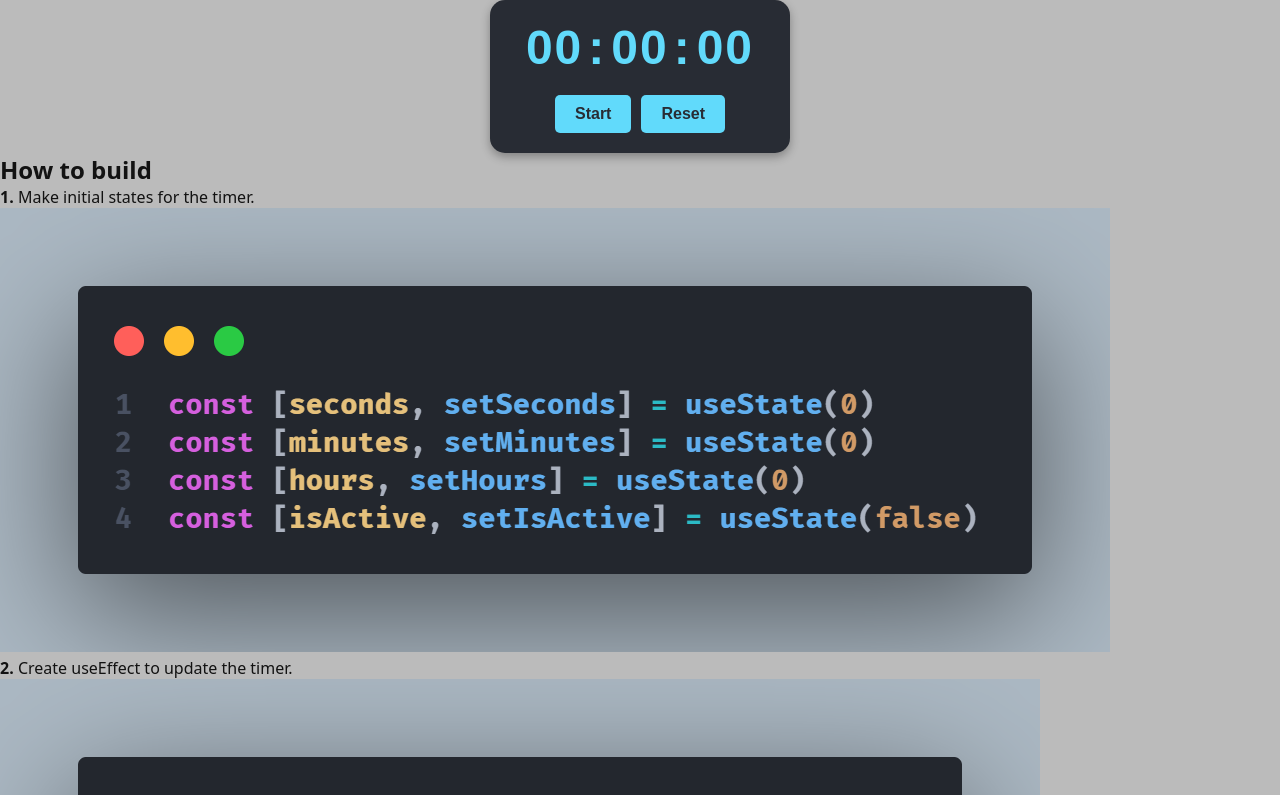
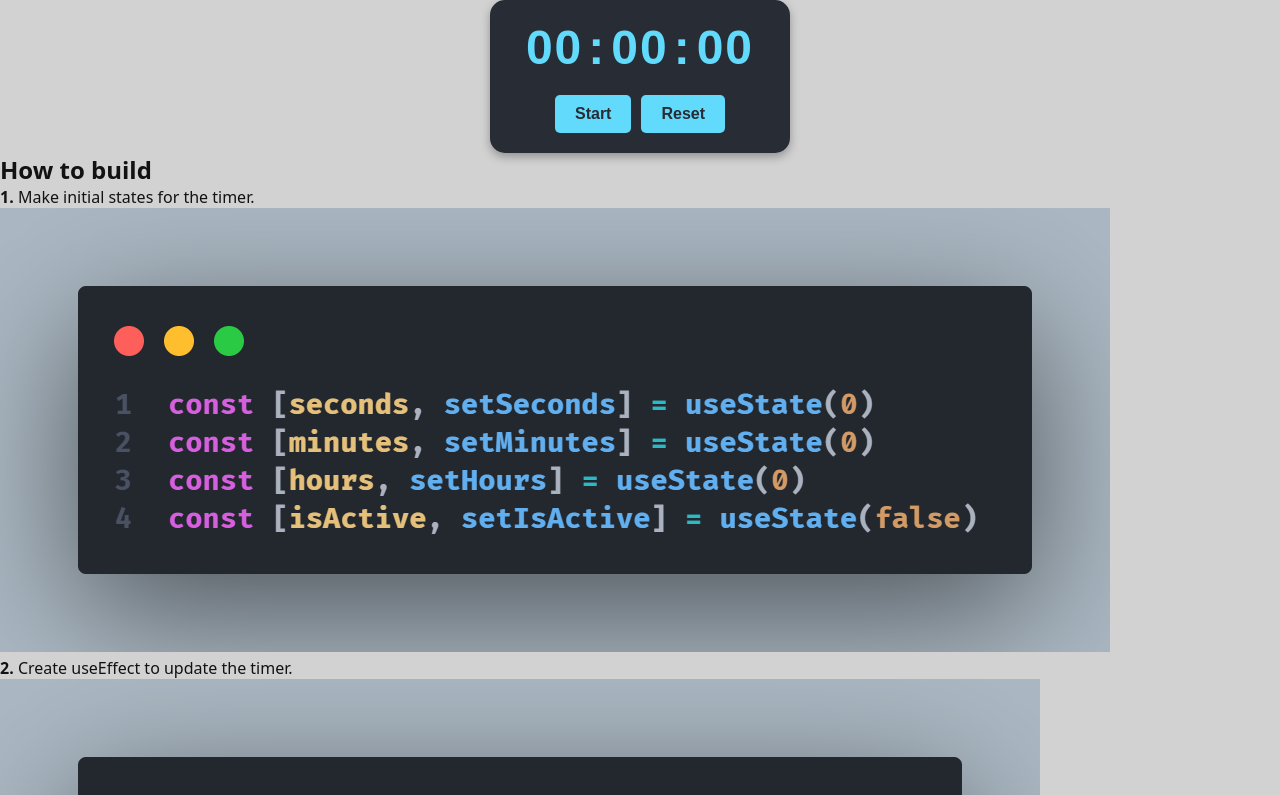
Before and after one commit to Espadv69/useState-Advanced, a React (Vite) app in the folder ChronoMaster/: page / in a window 1280 px wide. Shown: the top 795 px of the page. Built offline with nearby package versions, Linux system fonts and the light colour scheme; the HTML template or start-up script is replaced by a standard one.

Commit message:
Update background color variable in CSS for improved aesthetics

```diff
--- a/ChronoMaster/src/index.css
+++ b/ChronoMaster/src/index.css
@@ -1,5 +1,5 @@
 :root {
-  --bg: #bbbbbb;
+  --bg: #d2d2d2;
   --txt: #121212;
   --font: system-ui, sans-serif;
 }
```
